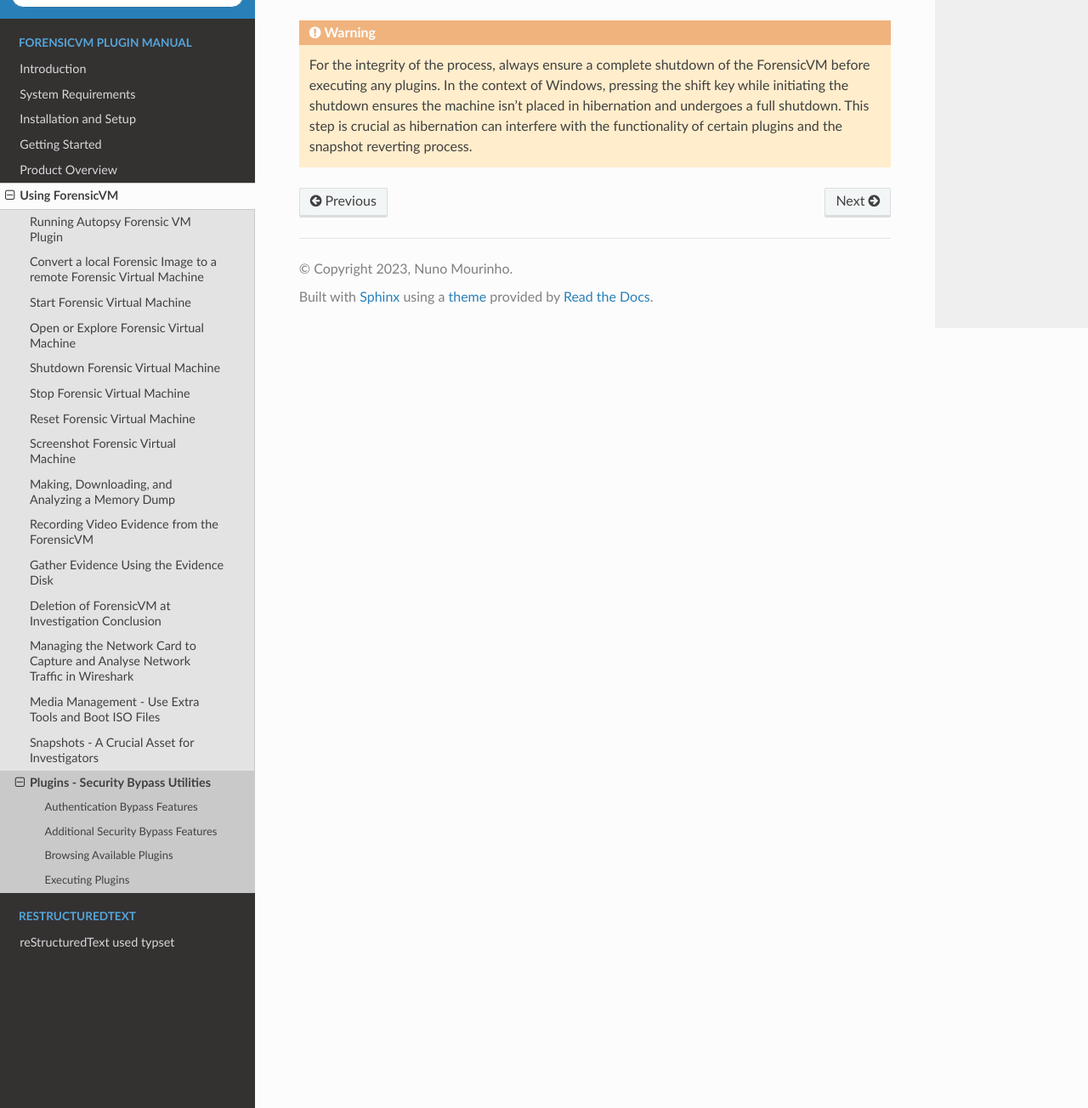
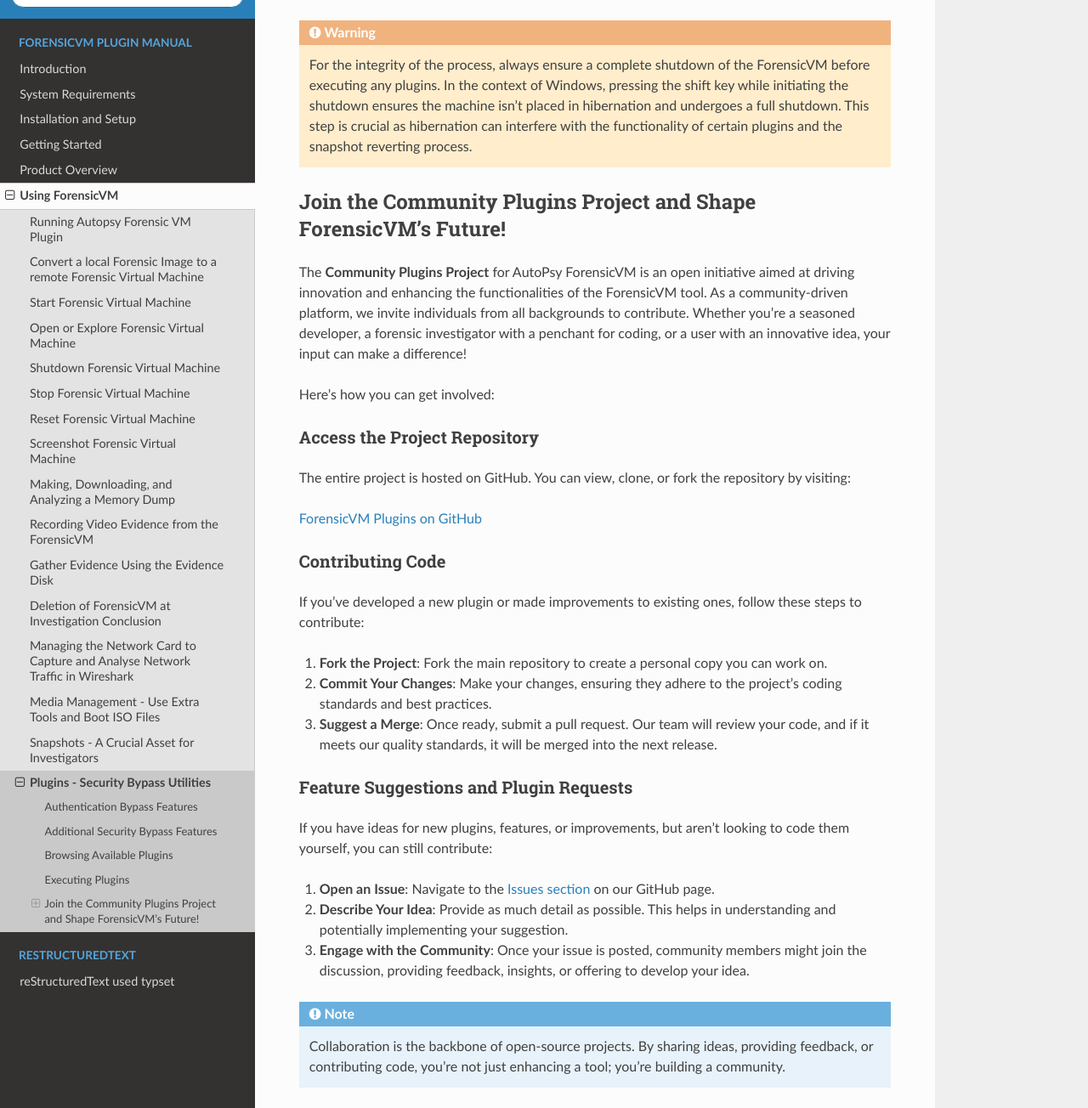
Before and after one commit to nunomourinho/forensicVmAutopsyUserManual, a Sphinx documentation site: the page built from docs/user/plugin_management.rst, in a window 1280 px wide and 1400 px high, scrolled down 3526 px, cut to the strip 96-1400 px from the top of the window. Shown: the whole strip at 85% size. Built offline with Sphinx 7.4.7 and the Read the Docs theme 2.0.0, drawn with Linux system fonts in a browser that asks for light colours; pages that are not in the unit, such as notebooks, are missing from menus.

Commit message:
Update plugin_management.rst

```diff
--- a/docs/user/plugin_management.rst
+++ b/docs/user/plugin_management.rst
@@ -115,3 +115,39 @@
 .. warning::
 
    For the integrity of the process, always ensure a complete shutdown of the ForensicVM before executing any plugins. In the context of Windows, pressing the shift key while initiating the shutdown ensures the machine isn't placed in hibernation and undergoes a full shutdown. This step is crucial as hibernation can interfere with the functionality of certain plugins and the snapshot reverting process.
+
+Join the Community Plugins Project and Shape ForensicVM's Future!
+------------------------------------------------------------------
+
+The **Community Plugins Project** for AutoPsy ForensicVM is an open initiative aimed at driving innovation and enhancing the functionalities of the ForensicVM tool. As a community-driven platform, we invite individuals from all backgrounds to contribute. Whether you're a seasoned developer, a forensic investigator with a penchant for coding, or a user with an innovative idea, your input can make a difference!
+
+Here's how you can get involved:
+
+Access the Project Repository
+*******************************
+
+The entire project is hosted on GitHub. You can view, clone, or fork the repository by visiting:
+
+`ForensicVM Plugins on GitHub <https://github.com/nunomourinho/forensicVM-Plugins>`_
+
+Contributing Code
+******************
+
+If you've developed a new plugin or made improvements to existing ones, follow these steps to contribute:
+
+1. **Fork the Project**: Fork the main repository to create a personal copy you can work on.
+2. **Commit Your Changes**: Make your changes, ensuring they adhere to the project's coding standards and best practices.
+3. **Suggest a Merge**: Once ready, submit a pull request. Our team will review your code, and if it meets our quality standards, it will be merged into the next release.
+
+Feature Suggestions and Plugin Requests
+*****************************************
+
+If you have ideas for new plugins, features, or improvements, but aren't looking to code them yourself, you can still contribute:
+
+1. **Open an Issue**: Navigate to the `Issues section <https://github.com/nunomourinho/forensicVM-Plugins/issues>`_ on our GitHub page.
+2. **Describe Your Idea**: Provide as much detail as possible. This helps in understanding and potentially implementing your suggestion.
+3. **Engage with the Community**: Once your issue is posted, community members might join the discussion, providing feedback, insights, or offering to develop your idea.
+
+.. note::
+
+   Collaboration is the backbone of open-source projects. By sharing ideas, providing feedback, or contributing code, you're not just enhancing a tool; you're building a community.
```
